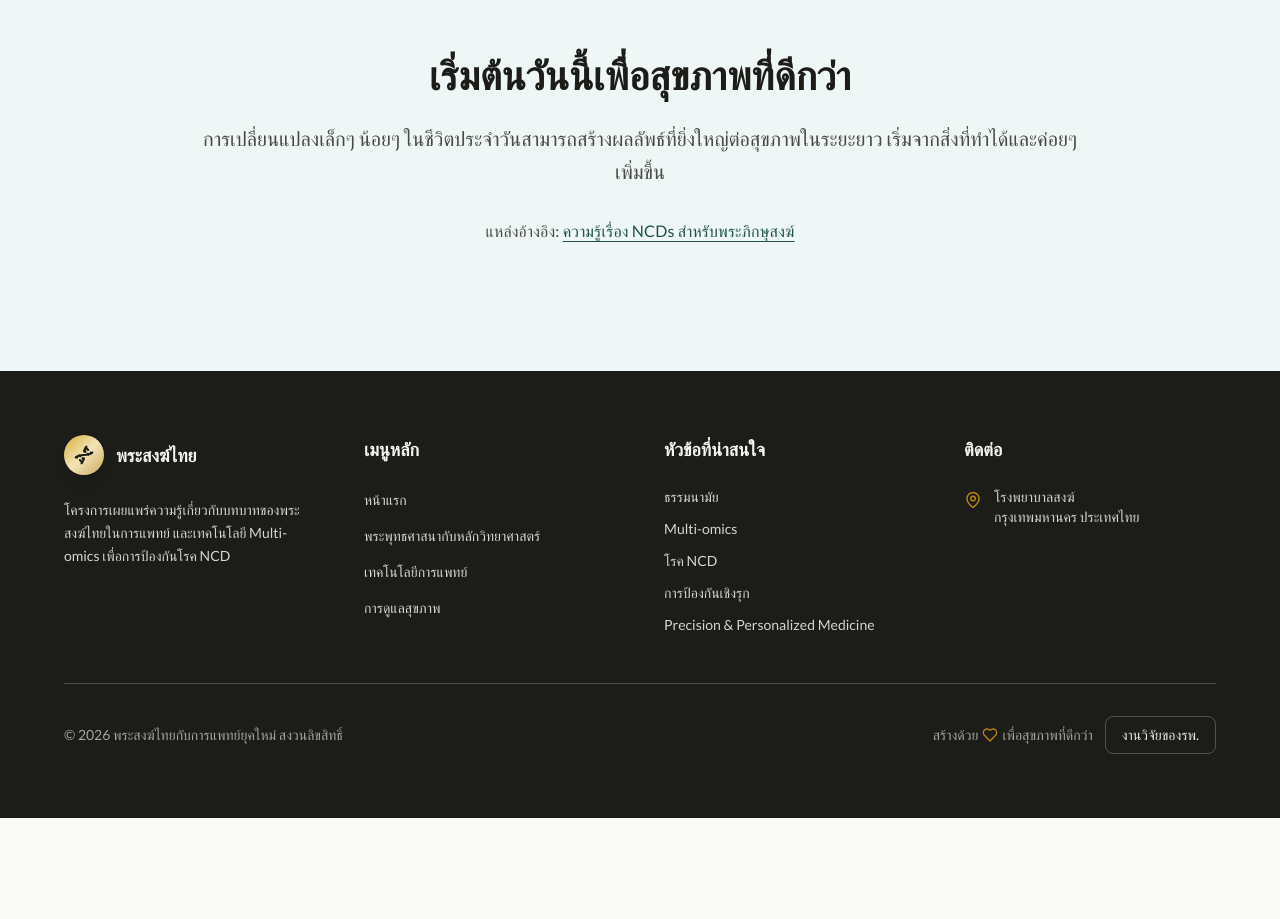
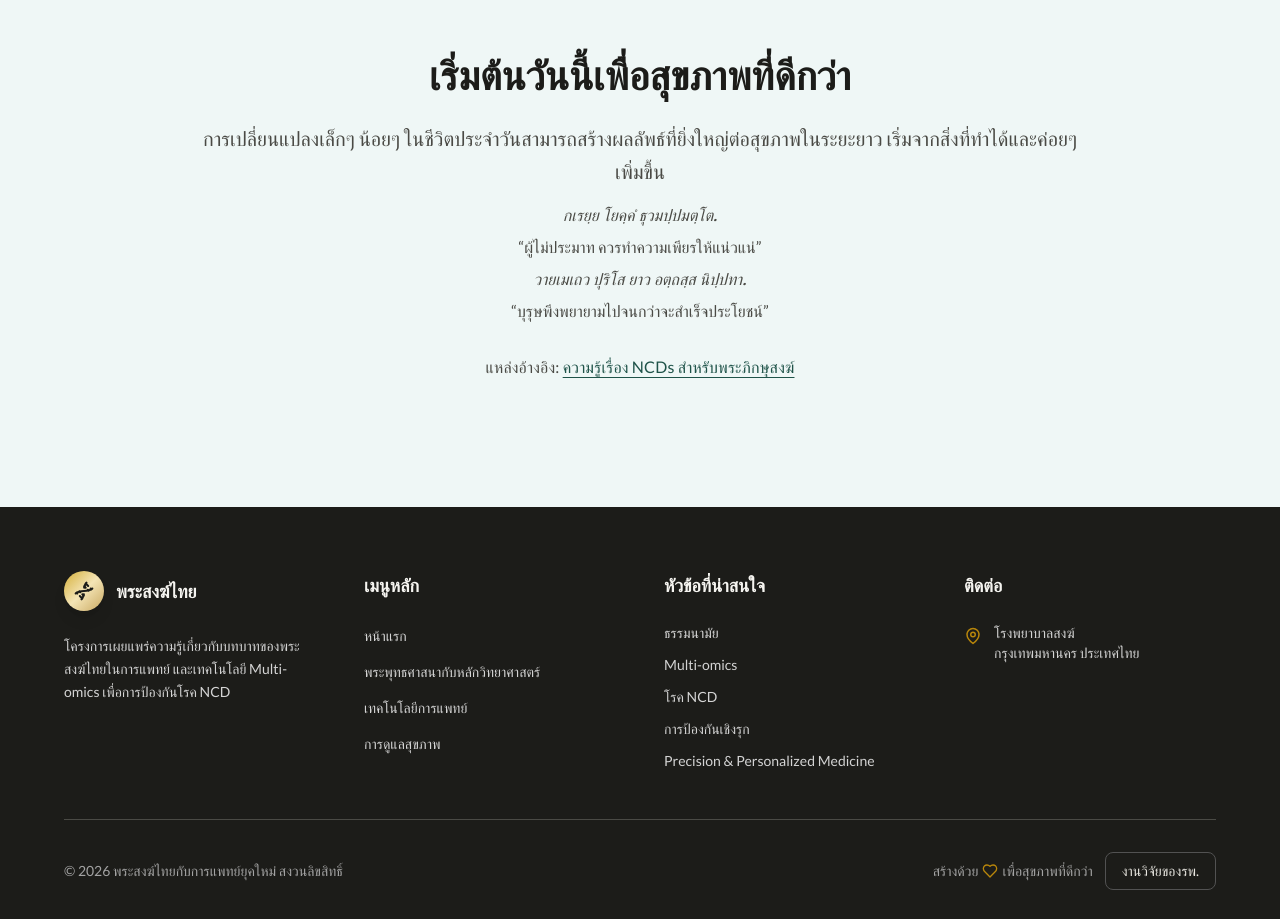
Before and after one commit to prhdev222/monk_genome, a React (Vite) app: page /preventive-care in a window 1280 px wide. Shown: the part 3940-4859 px from the top of the page. Before the commit the page ends 4758 px from the top, so only its background shows below. Built offline with nearby package versions, Linux system fonts and the light colour scheme.

Commit message:
Add Buddhist quotes to preventive care closing
Include Pali verses with Thai translations in the closing encouragement section.

Co-authored-by: Cursor <cursoragent@cursor.com>

```diff
--- a/src/pages/PreventiveCarePage.tsx
+++ b/src/pages/PreventiveCarePage.tsx
@@ -269,10 +269,17 @@ export default function PreventiveCarePage() {
           <h2 className="font-serif font-semibold text-h2 text-neutral-900 mb-6">
             เริ่มต้นวันนี้เพื่อสุขภาพที่ดีกว่า
           </h2>
-          <p className="text-body-lg text-neutral-700 leading-relaxed mb-8">
-            การเปลี่ยนแปลงเล็กๆ น้อยๆ ในชีวิตประจำวันสามารถสร้างผลลัพธ์ที่ยิ่งใหญ่ต่อสุขภาพในระยะยาว
-            เริ่มจากสิ่งที่ทำได้และค่อยๆ เพิ่มขึ้น
-          </p>
+          <div className="text-body-lg text-neutral-700 leading-relaxed mb-8 space-y-4">
+            <p>
+              การเปลี่ยนแปลงเล็กๆ น้อยๆ ในชีวิตประจำวันสามารถสร้างผลลัพธ์ที่ยิ่งใหญ่ต่อสุขภาพในระยะยาว เริ่มจากสิ่งที่ทำได้และค่อยๆ เพิ่มขึ้น
+            </p>
+            <div className="space-y-2 text-base text-neutral-700">
+              <p className="font-serif italic">กเรยฺย โยคฺคํ ธุวมปฺปมตฺโต.</p>
+              <p>“ผู้ไม่ประมาท ควรทำความเพียรให้แน่วแน่”</p>
+              <p className="font-serif italic">วายเมเถว ปุริโส ยาว อตฺถสฺส นิปฺปทา.</p>
+              <p>“บุรุษพึงพยายามไปจนกว่าจะสำเร็จประโยชน์”</p>
+            </div>
+          </div>
           <div className="mt-8 max-w-3xl mx-auto text-body text-neutral-700 leading-relaxed">
             <p className="mt-4 text-base text-neutral-700">
               แหล่งอ้างอิง:{' '}
```
